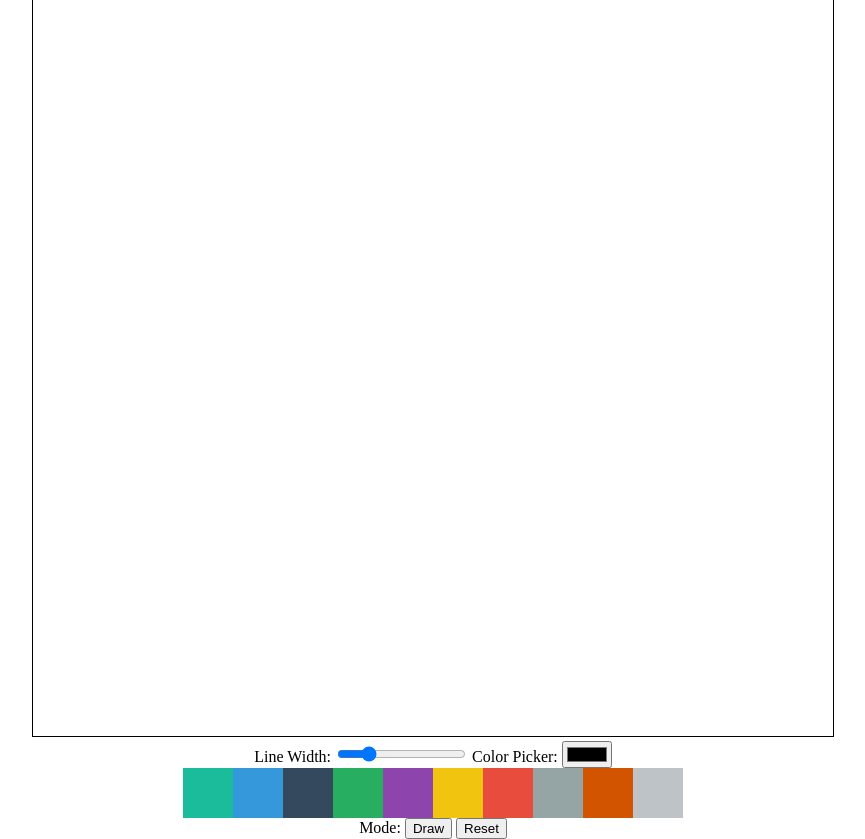
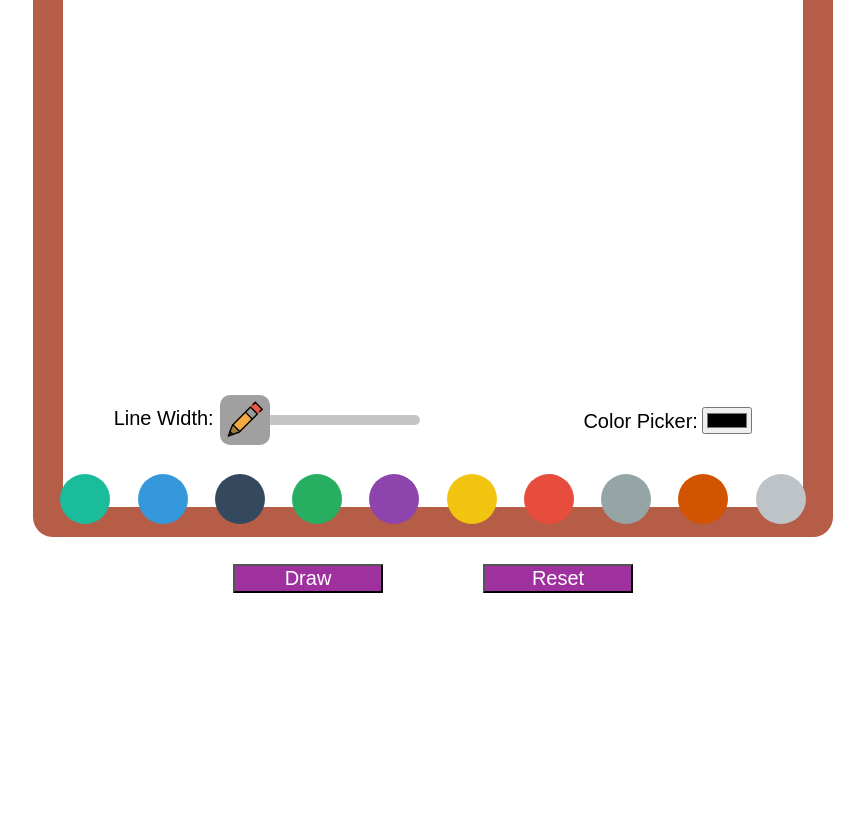
Before and after one commit to im-usb/drawing-app, a plain HTML site: page index.html in a window 1280 px wide. Shown: the part 73-912 px from the top of the page, without its empty margins (207-1072 px from the left). After the commit the page ends 800 px from the top, so only its background shows below. Drawn offline with Linux system fonts and the light colour scheme; a web font is replaced by a local one.

Commit message:
Updated styling of the project

```diff
--- a/index.html
+++ b/index.html
@@ -3,16 +3,40 @@
   <head>
     <meta charset="UTF-8" />
     <meta name="viewport" content="width=device-width, initial-scale=1.0" />
-    <title>Meme Maker</title>
+    <title>Painting Board</title>
+    <link rel="preconnect" href="https://fonts.googleapis.com" />
+    <link rel="preconnect" href="https://fonts.gstatic.com" crossorigin />
+    <link
+      href="https://fonts.googleapis.com/css2?family=Preahvihear&display=swap"
+      rel="stylesheet"
+    />
     <link rel="stylesheet" href="./style.css" />
   </head>
   <body>
+    <header>
+      <h1>Painting Board</h1>
+    </header>
+    <main>
+      <div class="draw-area">
         <canvas></canvas>
+      </div>
+      <div class="controls">
+        <div class="controls-row1">
           <div>
             <label for="line-width">Line Width:</label>
-      <input type="range" name="" id="line-width" min="1" max="20" value="5" />
+            <input
+              type="range"
+              name=""
+              id="line-width"
+              min="1"
+              max="20"
+              value="1"
+            />
+          </div>
+          <div>
             <label for="line-width">Color Picker:</label>
             <input type="color" name="" id="color" />
+          </div>
         </div>
         <div class="color-palette">
           <div
@@ -66,9 +90,12 @@
             data-color="#bdc3c7"
           ></div>
         </div>
-    <label for="fill-color">Mode:</label>
+        <div class="controls-row3">
           <input type="button" id="fill-color" value="Draw" />
           <input type="button" id="reset" value="Reset" />
+        </div>
+      </div>
+    </main>
 
     <script src="./app.js"></script>
   </body>
--- a/style.css
+++ b/style.css
@@ -1,26 +1,93 @@
+* {
+  font-family: "Preahvihear", sans-serif;
+}
+
 body {
-  /* background-color: tomato; */
-  /* display: flex;
+  text-align: center;
+  box-sizing: border-box;
+  margin: 0;
+}
+
+main {
+  max-width: 800px;
+  margin: 0 auto;
+}
+
+.draw-area {
+  height: calc(100vh - 400px);
+  display: flex;
   align-items: center;
-  justify-content: center; */
-  text-align: center;
-  height: 100vh;
+  justify-content: center;
 }
 
 canvas {
   width: 800px;
-  height: 800px;
-  border: solid 1px black;
+  height: 600px;
+  border: solid 30px #b65d47;
+  border-radius: 20px;
+}
+
+.controls-row1 {
+  width: 100%;
+  margin: 0 0 40px 0;
+  display: flex;
+  justify-content: space-around;
 }
 
 .color-palette {
   display: flex;
-  justify-content: center;
+  justify-content: space-evenly;
   align-items: center;
+  margin: 0 0 40px 0;
 }
 
 .color-option {
   width: 50px;
   height: 50px;
   cursor: pointer;
+  border-radius: 50%;
+  transition: 0.5s ease;
 }
+
+.color-option:hover {
+  /* border: solid 1px black; */
+  transform: scale(1.5);
+  transition: 0.5s ease;
+}
+
+input[type="range"] {
+  appearance: none;
+  -webkit-appearance: none;
+  background-color: #c5c5c5;
+  width: 200px;
+  height: 10px;
+  border-radius: 10px;
+}
+
+input[type="range"]::-webkit-slider-thumb {
+  appearance: none;
+  -webkit-appearance: none;
+  width: 50px;
+  height: 50px;
+  background: url("./images/pencil.svg");
+  background-color: rgb(160, 160, 160);
+  border-radius: 10px;
+}
+
+label {
+  font-size: 20px;
+}
+
+.controls-row3 {
+  width: 50%;
+  margin: 0 auto;
+  display: flex;
+  justify-content: space-between;
+}
+
+input[type="button"] {
+  font-size: 20px;
+  width: 150px;
+  color: #fff;
+  background-color: #9e319e;
+}
```
Also changed, not shown: images/pencil.svg (added). Lines whose indentation alone changed are shown as unchanged.
